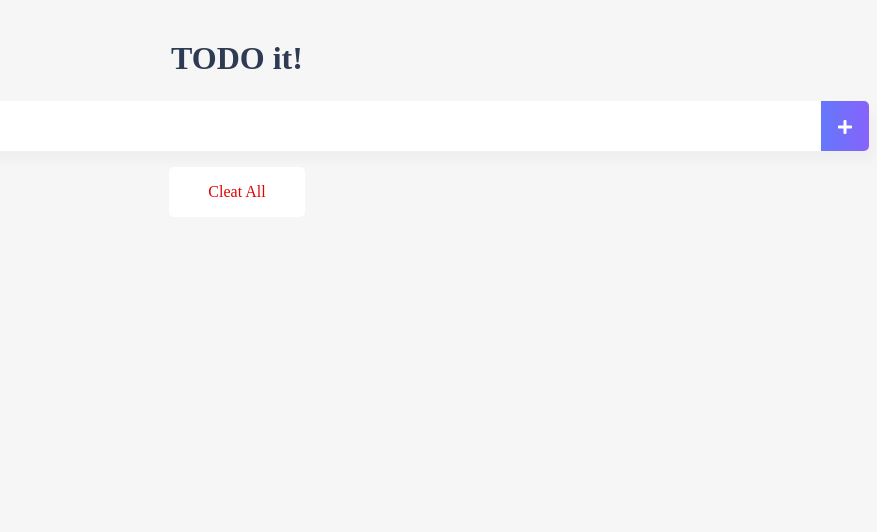
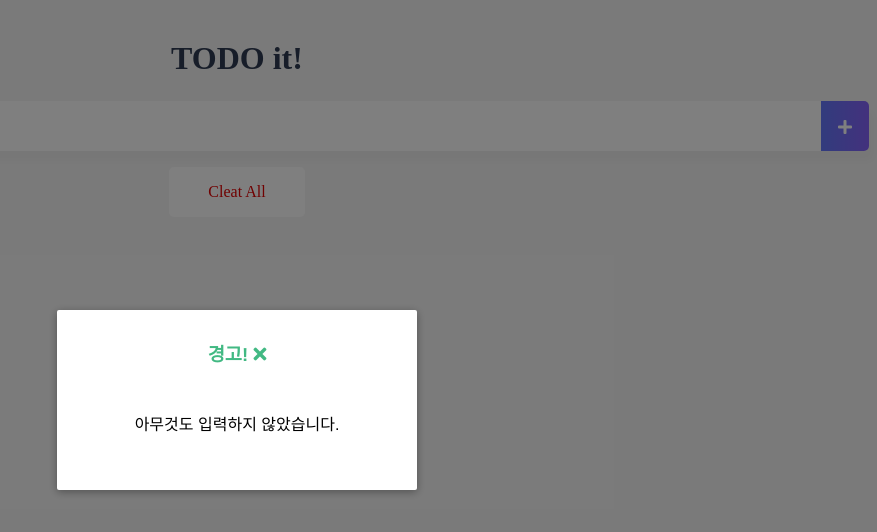
Before and after one commit to rlagustn9149/vue-study, a Vue app in the folder vue-todo/: page / in a window 1280 px wide. Both pictures are taken after a click on the element 1248 px from the left and 126 px from the top of the page. Shown: the top 532 px of the page, without its empty margins (403-1280 px from the left). Built offline with nearby package versions, Linux system fonts and the light colour scheme.

Commit message:
dev(modal(transitions & Animation))

```diff
--- a/vue-todo/src/components/TodoInput.vue
+++ b/vue-todo/src/components/TodoInput.vue
@@ -4,14 +4,25 @@
       <span class="addContainer" v-on:click="addTodo">
         <i class="fas fa-plus addBtn"></i>
       </span>
+      <Modal v-if="showModal" @close="showModal = false">
+        <template v-slot:header><h3>경고!
+            <i class="closeModalBtn fas fa-times" @click="showModal=false"></i>
+            </h3>
+        </template>
+        <template v-slot:body>아무것도 입력하지 않았습니다.</template>
+
+      </Modal>
   </div>
 </template>
 
 <script>
+import Modal from './common/Modal.vue'
+
 export default {
   data:function(){
     return{
-      newTodoItem: ""
+      newTodoItem: "",
+      showModal: false
     }
   },
   methods:{
@@ -19,11 +30,16 @@
       if(this.newTodoItem !== ''){
         this.$emit('addTodoItem',this.newTodoItem);  //$emit : 이벤트 발생시 상위 컴포넌트를 호출
         this.clearInput();
+      }else{
+        this.showModal = !this.showModal;
       }
     },
     clearInput: function() {
        this.newTodoItem="";
     }
+  },
+  components:{
+    Modal: Modal
   }
 
 }
@@ -54,4 +70,7 @@
   color: white;
   vertical-align:middle;
 }
+.closeModalBtn{
+  color: #42b983;
+}
 </style>
--- a/vue-todo/src/components/TodoList.vue
+++ b/vue-todo/src/components/TodoList.vue
@@ -1,6 +1,6 @@
 <template>
   <div>
-      <ul>
+    <transition-group name="list" tag="ul">
         <li v-for="(todoItem, index) in propsdata" v-bind:key="todoItem.item" class="shadow">
           <i class="checkBtn fas fa-check" v-bind:class="{checkBtnCompleted: todoItem.completed}"
               v-on:click="toggleComplete(todoItem, index)"></i>
@@ -9,7 +9,7 @@
             <i class="fas fa-trash-alt"></i>
           </span>
         </li>
-      </ul>
+    </transition-group>
   </div>
 </template>
 
@@ -60,4 +60,13 @@
   margin-left: auto;
   color: #de4343;
 }
+
+/** 리스트 아이템 트랜지션 효과 */
+.list-enter-active, .list-leave-active {
+  transition: all 1s;
+}
+.list-enter, .list-leave-to /* .list-leave-active below version 2.1.8 */ {
+  opacity: 0;
+  transform: translateY(30px);
+}
 </style>
--- /dev/null
+++ b/vue-todo/src/components/common/Modal.vue
@@ -0,0 +1,94 @@
+<template>
+  <transition name="modal">
+        <div class="modal-mask">
+          <div class="modal-wrapper">
+            <div class="modal-container">
+
+              <div class="modal-header">
+                <slot name="header">
+                  default header
+                </slot>
+              </div>
+
+              <div class="modal-body">
+                <slot name="body">
+                  default body
+                </slot>
+              </div>
+            </div>
+          </div>
+        </div>
+      </transition>
+</template>
+
+<script>
+export default {
+
+}
+</script>
+
+<style>
+.modal-mask {
+  position: fixed;
+  z-index: 9998;
+  top: 0;
+  left: 0;
+  width: 100%;
+  height: 100%;
+  background-color: rgba(0, 0, 0, 0.5);
+  display: table;
+  transition: opacity 0.3s ease;
+}
+
+.modal-wrapper {
+  display: table-cell;
+  vertical-align: middle;
+}
+
+.modal-container {
+  width: 300px;
+  margin: 0px auto;
+  padding: 20px 30px;
+  background-color: #fff;
+  border-radius: 2px;
+  box-shadow: 0 2px 8px rgba(0, 0, 0, 0.33);
+  transition: all 0.3s ease;
+  font-family: Helvetica, Arial, sans-serif;
+}
+
+.modal-header h3 {
+  margin-top: 0;
+  color: #42b983;
+}
+
+.modal-body {
+  margin: 20px 0;
+}
+
+.modal-default-button {
+  float: right;
+}
+
+/*
+ * The following styles are auto-applied to elements with
+ * transition="modal" when their visibility is toggled
+ * by Vue.js.
+ *
+ * You can easily play with the modal transition by editing
+ * these styles.
+ */
+
+.modal-enter {
+  opacity: 0;
+}
+
+.modal-leave-active {
+  opacity: 0;
+}
+
+.modal-enter .modal-container,
+.modal-leave-active .modal-container {
+  -webkit-transform: scale(1.1);
+  transform: scale(1.1);
+}
+</style>
```
Also changed, not shown: 1 other file (tests, documents, lock files or other folders).
